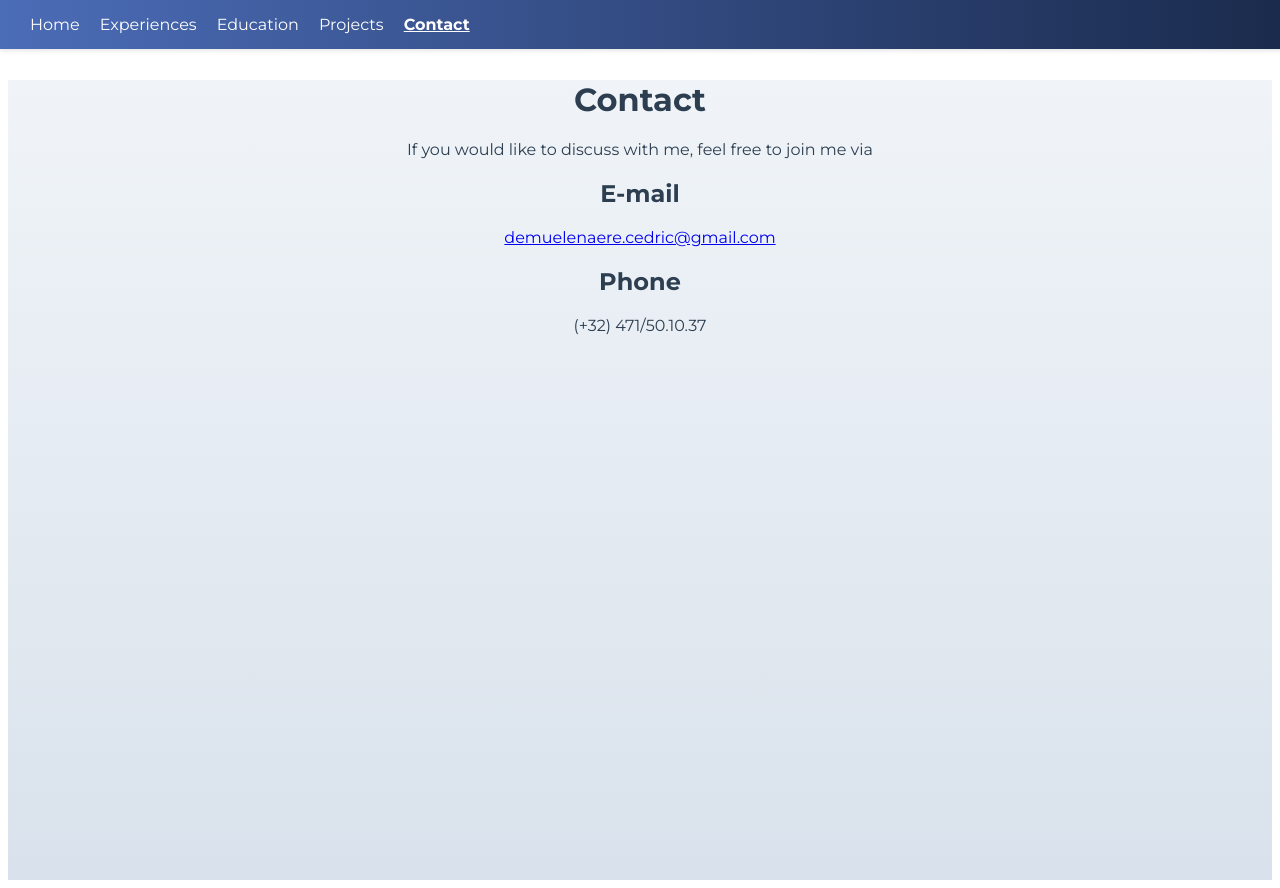
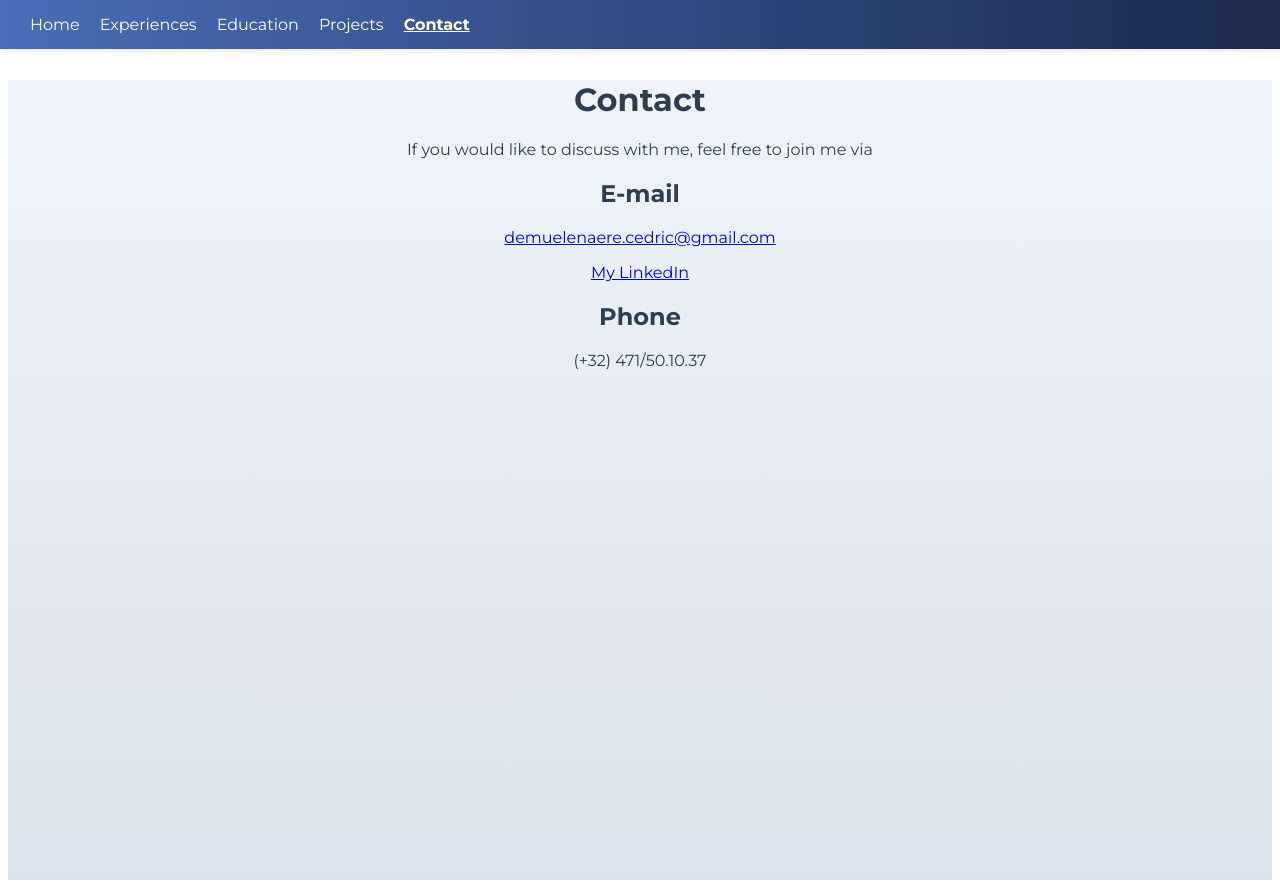
Before and after one commit to cedric-dem/my-portfolio, a Vue app: page /contact in a window 1280 px wide. Built offline with nearby package versions, Linux system fonts and the light colour scheme.

Commit message:
add LinkedIn link + add profile picture + update logo

```diff
--- a/src/views/ContactPage.vue
+++ b/src/views/ContactPage.vue
@@ -8,7 +8,10 @@
     <p>If you would like to discuss with me, feel free to join me via  </p>
 
     <h2>E-mail</h2>
+
     <p><a :href="'mailto:' + 'demuelenaere.cedric@gmail.com'" class="email-link">{{ "demuelenaere.cedric@gmail.com" }}</a></p>
+
+    <p><a :href="'https://be.linkedin.com/in/cedric-de-muelenaere'" target="_blank" rel="noopener noreferrer" class="linkedin-link"> My LinkedIn </a> </p>
 
     <h2>Phone</h2>
     <p>(+32) 471/50.10.37</p>
```
Also changed, not shown: src/assets/logo.png, src/assets/profile.jpeg (added).
